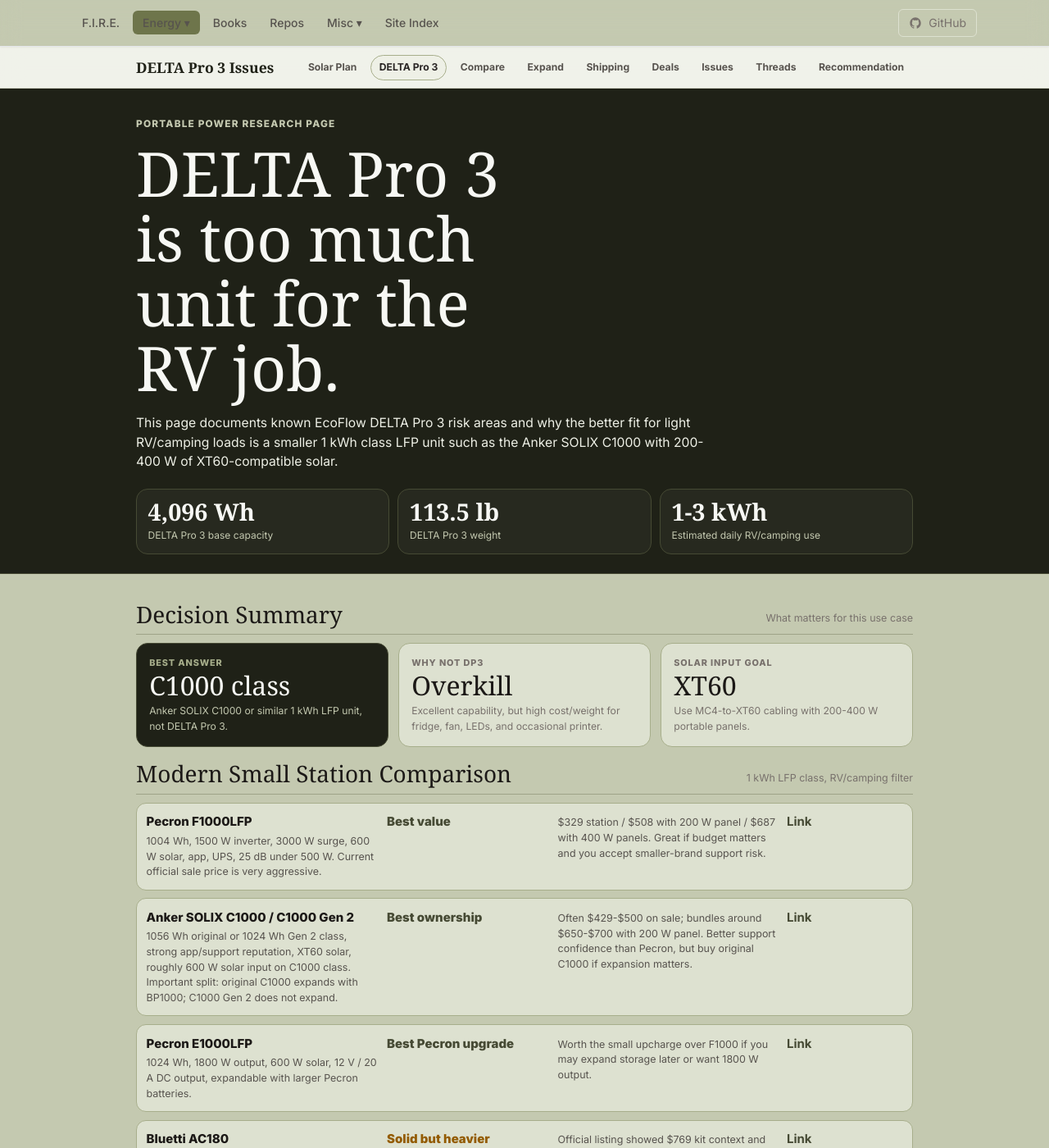
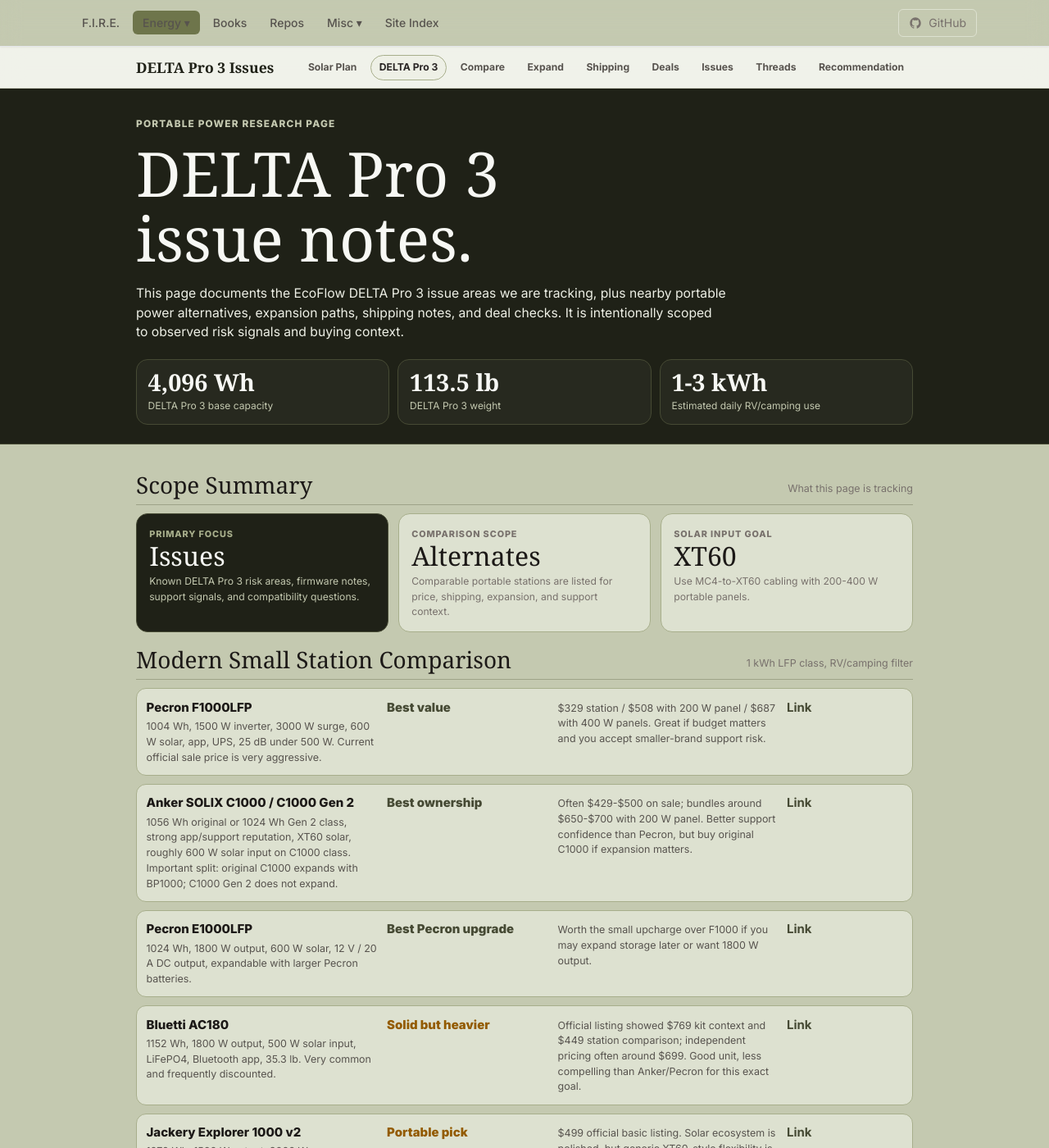
Before and after one commit to techmore/techmore.github.io, a Jekyll site: the page built from pages/delta-pro-3-issues.html, in a window 1280 px wide and 1400 px high. Shown: the whole window at 82% size. Built offline with Jekyll 4.4.1, drawn with Linux system fonts in a browser that asks for light colours; nearby versions of some CDN libraries; some web fonts are replaced; some of the changed text lies outside the part shown.

Commit message:
Scope portable power issue notes

```diff
--- a/pages/delta-pro-3-issues.html
+++ b/pages/delta-pro-3-issues.html
@@ -90,8 +90,8 @@ title: DELTA Pro 3 Issues - Techmore
 <header class="hero">
   <div class="hero-inner">
     <div class="eyebrow">Portable power research page</div>
-    <h1>DELTA Pro 3 is too much unit for the RV job.</h1>
-    <p class="hero-copy">This page documents known EcoFlow DELTA Pro 3 risk areas and why the better fit for light RV/camping loads is a smaller 1 kWh class LFP unit such as the Anker SOLIX C1000 with 200-400 W of XT60-compatible solar.</p>
+    <h1>DELTA Pro 3 issue notes.</h1>
+    <p class="hero-copy">This page documents the EcoFlow DELTA Pro 3 issue areas we are tracking, plus nearby portable power alternatives, expansion paths, shipping notes, and deal checks. It is intentionally scoped to observed risk signals and buying context.</p>
     <div class="hero-strip">
       <div class="hero-stat"><b>4,096 Wh</b><span>DELTA Pro 3 base capacity</span></div>
       <div class="hero-stat"><b>113.5 lb</b><span>DELTA Pro 3 weight</span></div>
@@ -103,19 +103,19 @@ title: DELTA Pro 3 Issues - Techmore
 <main>
   <section class="section">
     <div class="section-head">
-      <h2>Decision Summary</h2>
-      <div class="section-sub">What matters for this use case</div>
+      <h2>Scope Summary</h2>
+      <div class="section-sub">What this page is tracking</div>
     </div>
     <div class="grid three">
       <div class="card dark">
-        <div class="label">Best answer</div>
-        <div class="value">C1000 class</div>
-        <div class="meta">Anker SOLIX C1000 or similar 1 kWh LFP unit, not DELTA Pro 3.</div>
+        <div class="label">Primary focus</div>
+        <div class="value">Issues</div>
+        <div class="meta">Known DELTA Pro 3 risk areas, firmware notes, support signals, and compatibility questions.</div>
       </div>
       <div class="card">
-        <div class="label">Why not DP3</div>
-        <div class="value">Overkill</div>
-        <div class="meta">Excellent capability, but high cost/weight for fridge, fan, LEDs, and occasional printer.</div>
+        <div class="label">Comparison scope</div>
+        <div class="value">Alternates</div>
+        <div class="meta">Comparable portable stations are listed for price, shipping, expansion, and support context.</div>
       </div>
       <div class="card">
         <div class="label">Solar input goal</div>
@@ -169,7 +169,7 @@ title: DELTA Pro 3 Issues - Techmore
       </div>
     </div>
     <div class="callout" style="margin-top:.75rem">
-      <p><strong>Ranking for your RV use:</strong> 1. Anker C1000/C1000 Gen 2 for best ownership, 2. Pecron F1000LFP for best value, 3. Pecron E1000LFP if expansion matters, 4. Bluetti AC180 if sale price is strong, 5. Jackery 1000 v2 if portability matters most, 6. EcoFlow Delta 2/3 Plus only if the deal is excellent.</p>
+      <p><strong>Comparison read:</strong> Anker C1000/C1000 Gen 2 is the cleaner support/app option, Pecron F1000LFP is the low-price standalone option, and Pecron E1000LFP is the Pecron path to expansion. The rest are kept here as pricing and feature references.</p>
     </div>
   </section>
 
@@ -354,12 +354,12 @@ title: DELTA Pro 3 Issues - Techmore
         <p class="meta">Source: <a href="https://us.ecoflow.com/collections/delta-series-nav/products/delta-pro-3-portable-power-station">EcoFlow DELTA Pro 3 product page/specs</a>.</p>
       </div>
       <div class="card soft">
-        <h3>Why it is wrong-sized here</h3>
+        <h3>Why alternatives are listed</h3>
         <ul>
-          <li>RV/camping average draw is likely under 100 W most of the time.</li>
-          <li>Daily energy estimate is around 1-3 kWh, below the DP3's design center.</li>
-          <li>Weight and cost are poor tradeoffs for a portable weekend setup.</li>
-          <li>Smaller systems are easier to carry, recharge, and replace if support is needed.</li>
+          <li>They provide comparison points for support, shipping, coupons, expansion, and return-window decisions.</li>
+          <li>They help separate DELTA Pro 3-specific concerns from general portable-power tradeoffs.</li>
+          <li>They make the expansion question explicit: some 1 kWh class units expand, and some do not.</li>
+          <li>They are not presented as a universal replacement for every DELTA Pro 3 use case.</li>
         </ul>
       </div>
     </div>
@@ -386,7 +386,7 @@ title: DELTA Pro 3 Issues - Techmore
       <div class="row four">
         <div><div class="row-title">Smart Home Panel / ecosystem compatibility</div><div class="row-text">Forum activity shows confusion and compatibility questions around DELTA Pro 3 with Smart Home Panel variants and expansion adapters.</div></div>
         <div class="risk-med">Medium concern</div>
-        <div class="row-text">For RV use, avoid buying the DP3 because of future home-panel ecosystem assumptions.</div>
+        <div class="row-text">Do not rely on future ecosystem assumptions without confirming exact panel and adapter compatibility.</div>
         <div><a href="https://forum.ecoflow.com/us/products/delta-series">Forum</a></div>
       </div>
       <div class="row four">
@@ -440,8 +440,8 @@ title: DELTA Pro 3 Issues - Techmore
 
   <section class="section" id="recommendation">
     <div class="section-head">
-      <h2>Recommendation For The RV Load</h2>
-      <div class="section-sub">Fridge, fan, LEDs, occasional printer</div>
+      <h2>Recommendation Notes</h2>
+      <div class="section-sub">Expansion, support, and deal context</div>
     </div>
     <div class="grid two">
       <div class="card dark">
@@ -456,7 +456,7 @@ title: DELTA Pro 3 Issues - Techmore
       </div>
     </div>
     <div class="callout" style="margin-top:.75rem">
-      <p><strong>Bottom line:</strong> buy the Anker C1000/C1000 Gen 2 if you want the least drama, but choose original C1000 if expansion matters. Buy the Pecron F1000LFP if the $329 sale price holds and you do not need expansion. Step up to Pecron E1000LFP only if the EP3800 expansion path is part of the plan. Skip DELTA Pro 3 for this job.</p>
+      <p><strong>Bottom line:</strong> this page does not make a universal claim against DELTA Pro 3. It documents the issues and tradeoffs we are tracking. If choosing an alternative, Anker C1000/C1000 Gen 2 is the cleaner support/app path, original C1000 is the Anker expansion path, Pecron F1000LFP is the low-cost standalone path, and Pecron E1000LFP is the Pecron expansion path.</p>
     </div>
   </section>
 
```
